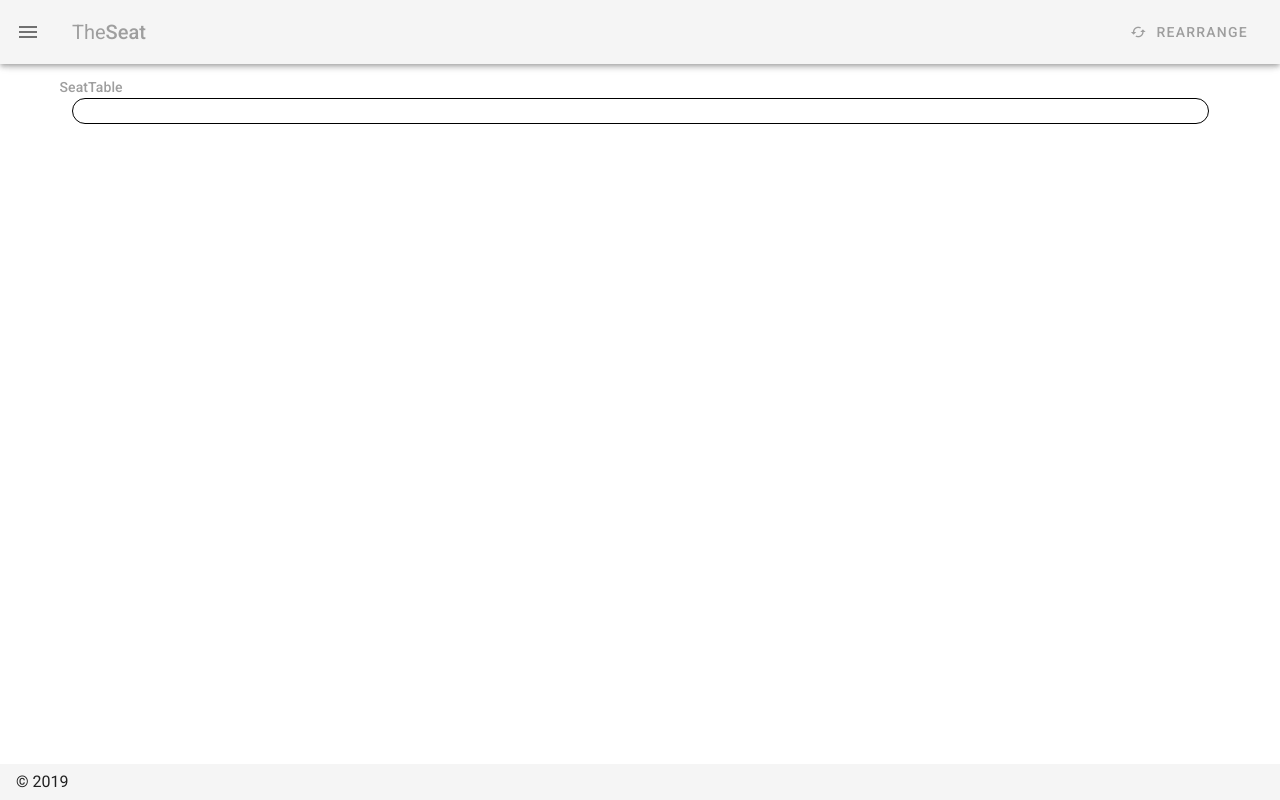
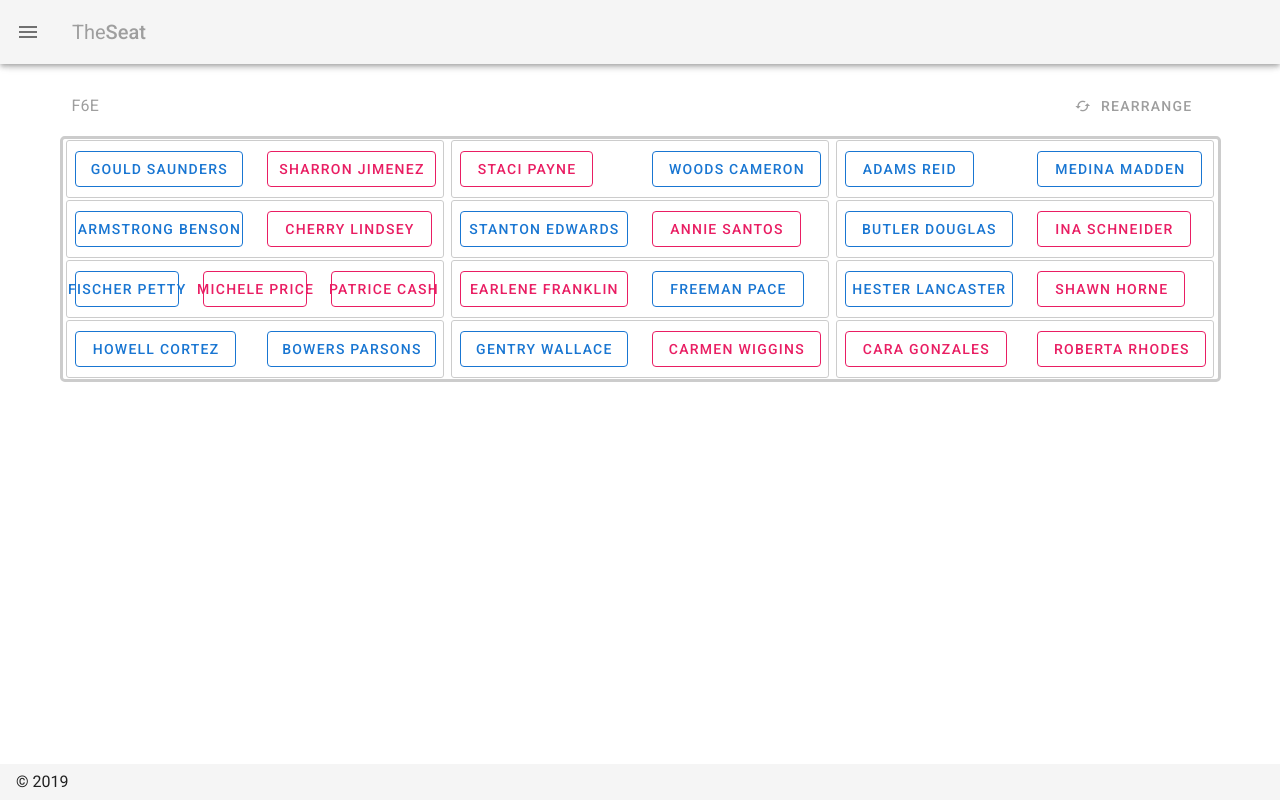
Before and after one commit to truc0/the-seat, a Nuxt app: page / in a window 1280 px wide. Built offline with nearby package versions, Linux system fonts and the light colour scheme.

Commit message:
feat(SeatTable): support arrange and random-rearrange function

```diff
--- a/components/App/SeatTable.vue
+++ b/components/App/SeatTable.vue
@@ -1,10 +1,44 @@
 <template>
+  <div>
+    <v-row align="center" justify="center" class="ma-3">
+      <span class="subtitle-1 grey--text">F6E</span>
+      <v-spacer></v-spacer>
+      <v-menu offset-y>
+        <template v-slot:activator="{ on }">
+          <v-btn
+            depressed
+            text
+            v-on="on"
+          >
+            <v-icon
+              small
+              left
+              class="grey--text"
+            >
+              mdi-cached
+            </v-icon>
+            <span class="grey--text">ReArrange</span>
+          </v-btn>
+        </template>
+        <v-list>
+          <v-list-item
+            v-for="(item, index) in rearrangeOptions"
+            :key="index"
+            @click="item.action"
+          >
+            <v-list-item-title>{{ item.text }}</v-list-item-title>
+          </v-list-item>
+        </v-list>
+      </v-menu>
+    </v-row>
     <v-container class="seats">
       <draggable
-      v-model="seats"
+        group="group"
         v-bind="dragOptions"
         @start="drag = true"
         @end="drag = false"
+        :value="value"
+        @input="emitter"
       >
         <transition-group
           class="row"
@@ -12,15 +46,36 @@
           name="!drag ? 'flip-list' : null"
         >
           <v-col
+            class="group"
             cols="4"
-          v-for="(s, index) in seats"
+            v-for="(s, index) in value"
             :key="index + newUid()"
           >
-          {{ JSON.stringify(s) }}
+            <draggable
+              class="row justify-center align-center"
+              group="item"
+              v-bind="dragOptions"
+              v-model="value[index]"
+            >
+              <v-col
+                group="item"
+                v-for="item in s"
+                :key="item.uid ? item.uid : newUid()"
+              >
+                <v-btn
+                  outlined
+                  :color="getColor(item.gender)"
+                  class="text-wrap"
+                >
+                  {{ item.name }}
+                </v-btn>
+              </v-col>
+            </draggable>
           </v-col>
         </transition-group>
       </draggable>
     </v-container>
+  </div>
 </template>
 
 <script>
@@ -30,7 +85,13 @@ import draggable from 'vuedraggable'
 const { mapState, mapMutations, mapActions } = createNamespacedHelpers('current')
 
 export default {
-  props: [],
+  props: {
+    value: {
+      required: true,
+      // type: Array,
+      default: null
+    },
+  },
 
   components: {
     draggable
@@ -39,33 +100,70 @@ export default {
   data() {
     return {
       drag: false,
-      cnt: 0
+      cnt: 0,
+      genderToColor: {
+        male: "primary",
+        female: "pink",
+        unknown: "indigo"
+      },
+      rearrangeOptions: [
+        {
+          text: 'random',
+          action: () => this.rearrange('random')
+        }
+      ]
     }
   },
 
   methods: {
     newUid() {
       return this.$uuid.v4()
+    },
+
+    getColor(gender) {
+      let res = this.$gender.gender(gender)
+
+      if (res === this.$gender.Male) {
+        return this.genderToColor.male
+      }
+
+      if (res === this.$gender.Female) {
+        return this.genderToColor.female
+      }
+
+      if (res === this.$gender.Unknown) {
+        return this.genderToColor.unknown
+      }
+    },
+
+    emitter(value) {
+      this.$emit('input', value)
+    },
+
+    rearrange(method) {
+      let arranged = this.$group[method](
+        value,
+        this.minPerGroup,
+        this.maxPerGroup
+        )
+      console.log(arranged)
     }
   },
 
   computed: {
-    seats: {
-      get() {
-        return this.$store.state.current.arranged
-      },
-      set(seats) {
-        return this.$store.commit('current/setArranged', { arranged: seats })
-      }
-    },
     dragOptions() {
       return {
         animation: 200,
         group: "description",
         disabled: false,
         ghostClass: "ghost"
-      };
       }
+    },
+
+    ...mapState([
+      'minPerGroup',
+      'maxPerGroup'
+    ])
   },
 
   mounted() {
@@ -73,9 +171,29 @@ export default {
 }
 </script>
 
+
 <style lang="scss">
+
 .seats {
-    border: 1px solid #000;
-    border-radius: 1rem;
+  border: 3px solid #ccc;
+  border-radius: .3rem;
 }
+
+.group {
+  position: relative;
+
+  &::before {
+    content: '';
+    position: absolute;
+
+    left: 1%;
+    top: 1%;
+    height: 98%;
+    width: 98%;
+
+    border: 1px solid #ccc;
+    border-radius: 3px;
+  }
+}
+
 </style>
--- a/layouts/default.vue
+++ b/layouts/default.vue
@@ -35,33 +35,6 @@
         <span class="grey--text font-weight-medium">Seat</span>
       </v-toolbar-title>
       <v-spacer />
-      <v-menu offset-y>
-        <template v-slot:activator="{ on }">
-          <v-btn
-            depressed
-            text
-            v-on="on"
-          >
-            <v-icon
-              small
-              left
-              class="grey--text"
-            >
-              mdi-cached
-            </v-icon>
-            <span class="grey--text">ReArrange</span>
-          </v-btn>
-        </template>
-        <v-list>
-          <v-list-item
-            v-for="(item, index) in rearrangeOptions"
-            :key="index"
-            @click="item.action"
-          >
-            <v-list-item-title>{{ item.text }}</v-list-item-title>
-          </v-list-item>
-        </v-list>
-      </v-menu>
     </v-app-bar>
     <v-content>
       <v-container>
--- a/nuxt.config.js
+++ b/nuxt.config.js
@@ -31,6 +31,7 @@ export default {
   */
   plugins: [
     '~/plugins/arrange.js',
+    '~/plugins/gender.js',
     '~/plugins/uuid.js'
   ],
   /*
--- a/pages/index.vue
+++ b/pages/index.vue
@@ -1,10 +1,9 @@
 <template>
-  <v-container>
-    <v-row>
-      <span class="subtitle-2 mb-3 grey--text">{{ info.title }}</span>
-    </v-row>
-    <seat-table></seat-table>
-  </v-container>
+  <div>
+    <seat-table
+      v-model="seats"
+    />
+  </div>
 </template>
 
 <script>
@@ -20,12 +19,23 @@ export default {
 
   data() {
     return {
-
+      updateInterval: null,
+      seats: null
     }
   },
 
+  created() {
+    this.get()
+  },
+
   mounted() {
-    this.get()
+    this.updateInterval = setInterval(() => {
+      this.seats = [...this.arranged]
+
+      if (this.seats) {
+        clearInterval(this.updateInterval)
+      }
+    }, 1000)
   },
 
   methods: {
@@ -36,7 +46,8 @@ export default {
 
   computed: {
     ...mapState({
-      info: 'info'
+      info: 'info',
+      arranged: 'arranged'
     })
   }
 }
--- /dev/null
+++ b/plugins/gender.js
@@ -0,0 +1,71 @@
+import Vue from 'vue'
+
+let Gender = {}
+
+/**
+ * Gender identifier, all in lowercase
+ */
+Gender.identify = {
+  male: ['m', 'man', 'men', 'male', 'males', 'gentlement', 'gentlements', 'boy',       'boys', '男', '男人', '男性', '雄', '雄性'],
+  female: ['f', 'woman', 'women', 'female', 'females', 'lady', 'ladies', 'girl',       'girls', '女', '女人', '女性', '雌', '雌性']
+}
+
+/**
+ * Gender code
+ */
+Gender.Male = -1
+Gender.Female = 1
+Gender.Unknown = 0
+
+
+/**
+ * Identify gender via Gender identifier
+ * @param {string} gender a string represent gender
+ * @returns {number} gender code
+ */
+Gender.gender = gender => {
+  if (Gender.identify.male.indexOf(gender.toLowerCase()) !== -1) {
+    // man
+    return Gender.Male
+  } else if (Gender.identify.female.indexOf(gender.toLowerCase()) !== -1) {
+    // female
+    return Gender.Female
+  } else {
+    // unknown
+    return Gender.Unknown
+  }
+}
+
+
+/**
+ * If a gender is male
+ * @param {string} gender a string represent gender
+ * @returns {boolean} if the gender belongs to male
+ */
+Gender.isMale = gender => {
+  return (Gender.gender(gender) === Gender.Male)
+}
+
+
+/**
+ * If a gender is female
+ * @param {string} gender a string represent gender
+ * @returns {boolean} if the gender belongs to female
+ */
+Gender.isFemale = gender => {
+  return (Gender.gender(gender) === Gender.Female)
+}
+
+
+/**
+ * If a gender is unknown
+ * @param {string} gender a string represent gender
+ * @returns {boolean} if the gender belongs to unknown
+ */
+Gender.isFemale = gender => {
+  return (Gender.gender(gender) === Gender.Unknown)
+}
+
+Vue.prototype.$gender = Gender
+
+export { Gender }
--- a/store/current.js
+++ b/store/current.js
@@ -66,9 +66,10 @@ export const mutations = {
 }
 
 export const actions = {
-  async get({ commit }) {
+  async get({ commit, dispatch }) {
     const data = await this.$axios.$get('/demo.json')
     commit('setItems', { items: data })
+    dispatch('rearrange', { method: 'random' })
   },
 
   async rearrange({ commit, state }, { method }) {
```
Lines whose indentation alone changed are shown as unchanged.
